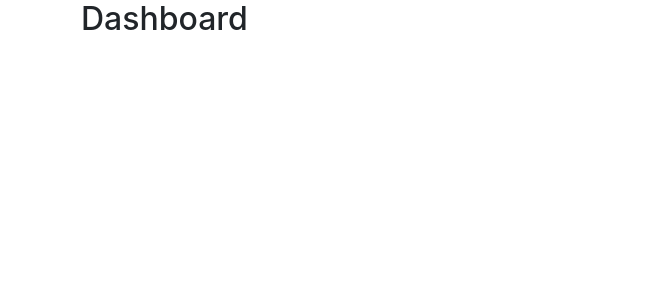
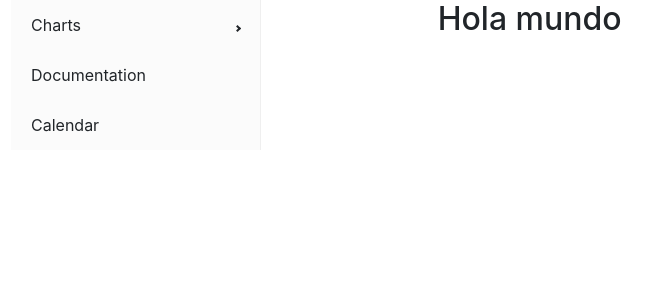
Before and after one commit to Olstertecn11/LapFrontend, a React (Vite) app: page /Dashboard in a window 1280 px wide. Shown: the top 300 px of the page, without its empty margins (4-655 px from the left). Built offline with nearby package versions, Linux system fonts and the light colour scheme.

Commit message:
routing and sidebar

```diff
--- a/package.json
+++ b/package.json
@@ -15,6 +15,7 @@
     "react": "^18.2.0",
     "react-dom": "^18.2.0",
     "react-notifications-component": "^4.0.1",
+    "react-pro-sidebar": "^1.1.0",
     "react-router-dom": "^6.22.1",
     "reapop": "^4.2.2",
     "sweetalert2": "^11.10.5"
--- a/src/App.jsx
+++ b/src/App.jsx
@@ -2,6 +2,7 @@ import { BrowserRouter, Routes, Route } from "react-router-dom"
 import Login from "./views/Login"
 import WelcomePage from './layouts/WelcomePage';
 import Dashboard from './views/Dashboard';
+import Container from './layouts/Container';
 
 function App() {
 
@@ -12,7 +13,7 @@ function App() {
         <Routes>
           <Route path="/" element=<Login /> />
           <Route path="/Bienvenida" element=<WelcomePage /> />
-          <Route path="/Dashboard" element=<Dashboard /> />
+          <Route path="/Dashboard" element=<Container Component={Dashboard} /> />
         </Routes>
       </BrowserRouter>
     </>
--- /dev/null
+++ b/src/layouts/Container.jsx
@@ -0,0 +1,19 @@
+import SideBar from './Sidebar';
+
+
+const Container = ({ Component }) => {
+  return (
+    <div className="container-fluid h-100">
+      <div className="row justify-content-center h-100">
+        <div className="col-4 hidden-md-down">
+          <SideBar />
+        </div>
+        <div className="col-10 col-sm-10 col-md-10 col-lg-8 col-xl-8">
+          <Component />
+        </div>
+      </div>
+    </div>
+  )
+}
+
+export default Container;
--- /dev/null
+++ b/src/layouts/Sidebar.jsx
@@ -0,0 +1,30 @@
+import { Sidebar, Menu, MenuItem, SubMenu } from 'react-pro-sidebar';
+
+const SideBar = () => {
+  return (
+    <>
+      <Sidebar>
+        <Menu
+          menuItemStyles={{
+            button: {
+              [`&.active`]: {
+                backgroundColor: '#13395e',
+                color: '#b6c8d9',
+              },
+            },
+          }}
+        >
+          <SubMenu label="Charts">
+            <MenuItem> Pie charts </MenuItem>
+            <MenuItem> Line charts </MenuItem>
+          </SubMenu>
+          <MenuItem> Documentation </MenuItem>
+          <MenuItem> Calendar </MenuItem>
+        </Menu>
+      </Sidebar>
+    </>
+  )
+}
+
+
+export default SideBar;
--- a/src/views/Dashboard.jsx
+++ b/src/views/Dashboard.jsx
@@ -4,13 +4,7 @@
 const Dashboard = () => {
   return (
     <div>
-      <div className="container">
-        <div className="row">
-          <div className="col-md-10">
-            <h2>Dashboard</h2>
-          </div>
-        </div>
-      </div>
+      <h2>Hola mundo</h2>
     </div>
   )
 }
```
Also changed, not shown: 1 other file (tests, documents, lock files or other folders).
